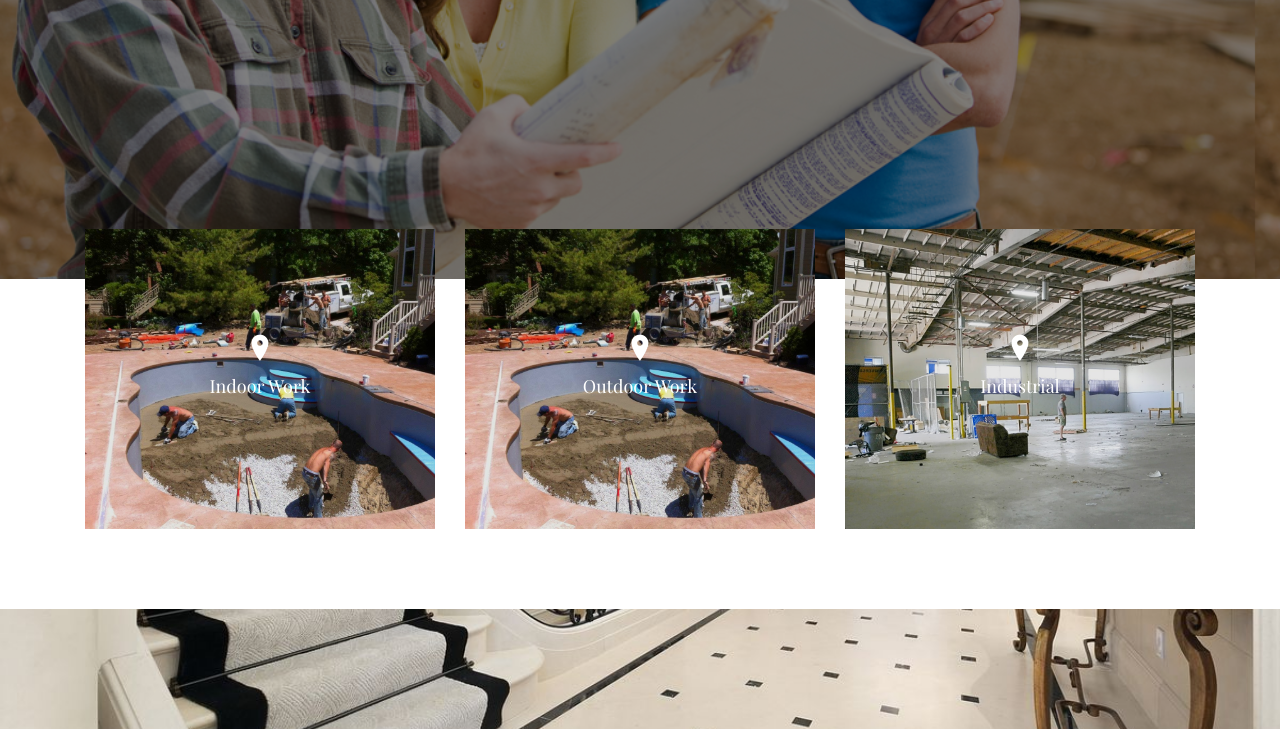
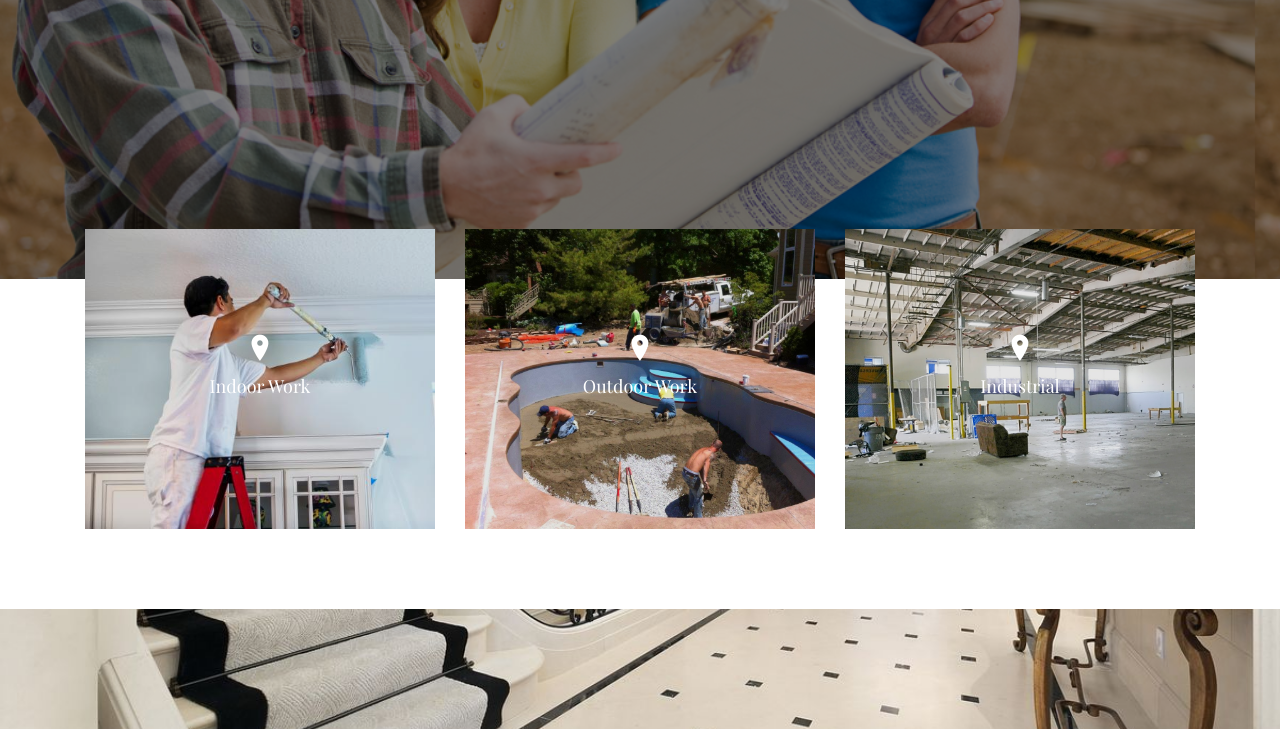
Before and after one commit to gianluca-astorino/protrades, a plain HTML site: page index.html in a window 1280 px wide. Shown: the part 521-1250 px from the top of the page. Drawn offline with nearby package versions, Linux system fonts and the light colour scheme; some packages are replaced by stand-ins of ours; files whose address does not match are found by name.

Commit message:
Update index.html

```diff
--- a/index.html
+++ b/index.html
@@ -88,7 +88,7 @@
       <div class="container">
         <div class="row">
           <div class="col-md-4 element-animate ">
-            <a href="#" class="img-bg" style="background-image: url('images/pool-guys.jpg')">
+            <a href="#" class="img-bg" style="background-image: url('images/painter.jpeg')">
               <div class="text">
                 <span class="icon ion-ios-location"></span>
                 <h2>Indoor Work</h2>
```
